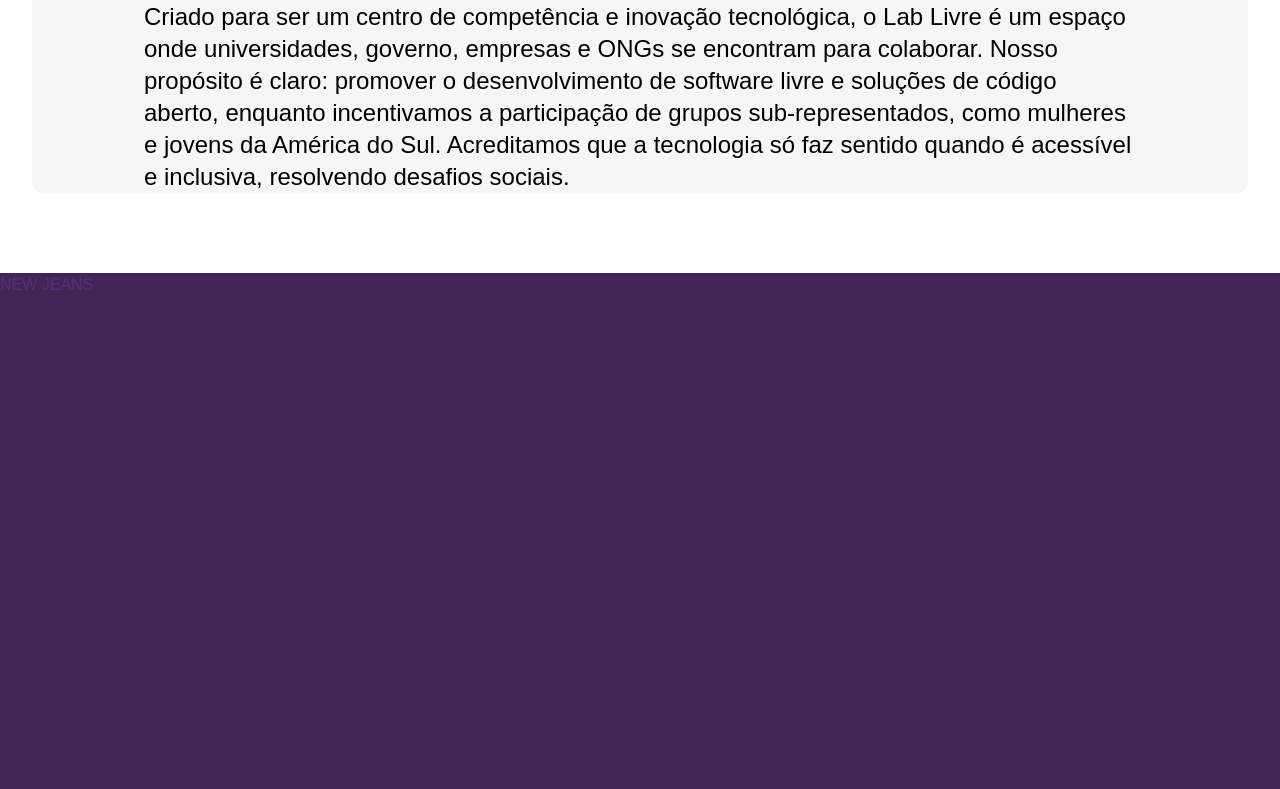
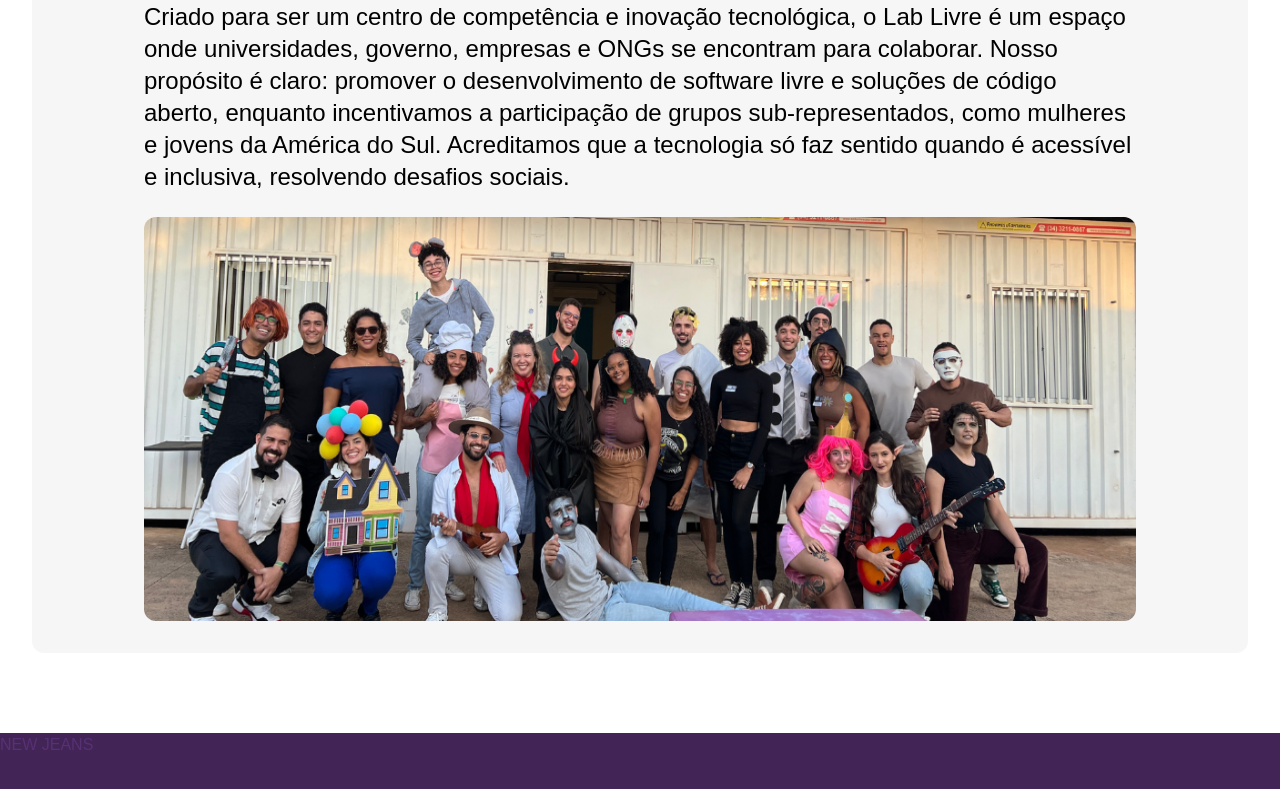
Before and after one commit to GustavoHenriqueRS/lappis-site, a Next.js app: page /sobre in a window 1280 px wide. Shown: the part 1727-2516 px from the top of the page. Built offline with nearby package versions, Linux system fonts and the light colour scheme.

Commit message:
adicionando coisas que faltam na tela 'sobre'

```diff
--- a/src/app/sobre/page.tsx
+++ b/src/app/sobre/page.tsx
@@ -1,5 +1,7 @@
 import Square from "@/components/square";
 import SquareTitle from "@/components/squareTitle";
+import galera from "../public/galera.png";
+import Image from "next/image";
 
 export default function Page() {
   return (
@@ -8,7 +10,7 @@ export default function Page() {
         <SquareTitle title={"Sobre"} color={"bg-red-600"} />
         <div className="mt-32 flex flex-col gap-6">
           <h1 className="text-4xl">Sobre nós</h1>
-          <p className="text-2xl">
+          <p className="text-2xl text-pretinho">
             O Lab Livre é um laboratório multidisciplinar da Universidade de
             Brasília (FCTE) focado em inovação tecnológica , pesquisa científica
             e desenvolvimento de software livre com impacto social. Criamos
@@ -29,7 +31,7 @@ export default function Page() {
         </div>
         <div className="flex flex-col gap-6">
           <h1 className="text-4xl">Metodologia</h1>
-          <p className="text-2xl">
+          <p className="text-2xl text-pretinho">
             Lorem ipsum dolor sit amet, consectetur adipiscing elit. Nulla
             dapibus est ultrices ante vestibulum, a facilisis tortor aliquet.
             Cras bibendum turpis lorem, vel aliquet magna aliquam vel. Nam
@@ -81,7 +83,7 @@ export default function Page() {
         </div>
         <div>
           <h1 className="text-4xl mb-6">História</h1>
-          <p className="text-2xl">
+          <p className="text-2xl text-pretinho">
             O Lab Livre nasceu em 2012 como parte de um projeto acadêmico e de
             pesquisa da Universidade de Brasília (UnB), vinculado à Faculdade
             UnB Gama (FCTE). Desde o início, nossa essência sempre foi sobre
@@ -94,6 +96,18 @@ export default function Page() {
             da América do Sul. Acreditamos que a tecnologia só faz sentido
             quando é acessível e inclusiva, resolvendo desafios sociais.
           </p>
+          <Image
+          src={galera}
+          alt="galera"
+          style={{
+            height: '404px',
+            width: '100%',
+            margin: '0 auto',
+            borderRadius: '12px',
+            marginTop: '24px',
+            marginBottom: '32px',
+          }}
+          />
         </div>
       </Square>
     </div>
--- a/tailwind.config.ts
+++ b/tailwind.config.ts
@@ -26,6 +26,7 @@ export default {
         background: "var(--background)",
         foreground: "var(--foreground)",
         lightgrey: "#f6f6f6",
+        pretinho: "#010101",
         //primaria
         primaria01: "#f9a10e",
         primaria02: "#17CEE6",
```
Also changed, not shown: src/app/public/galera.png (added).
